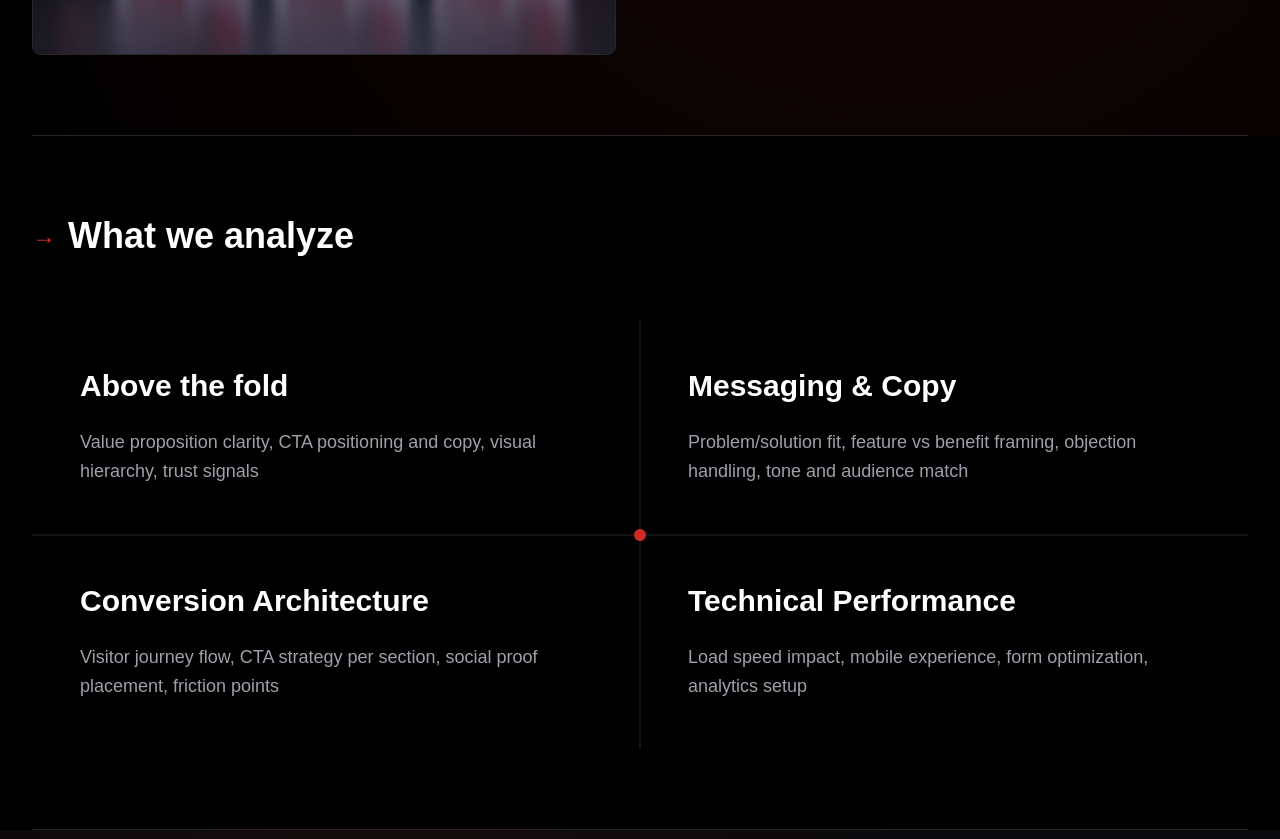
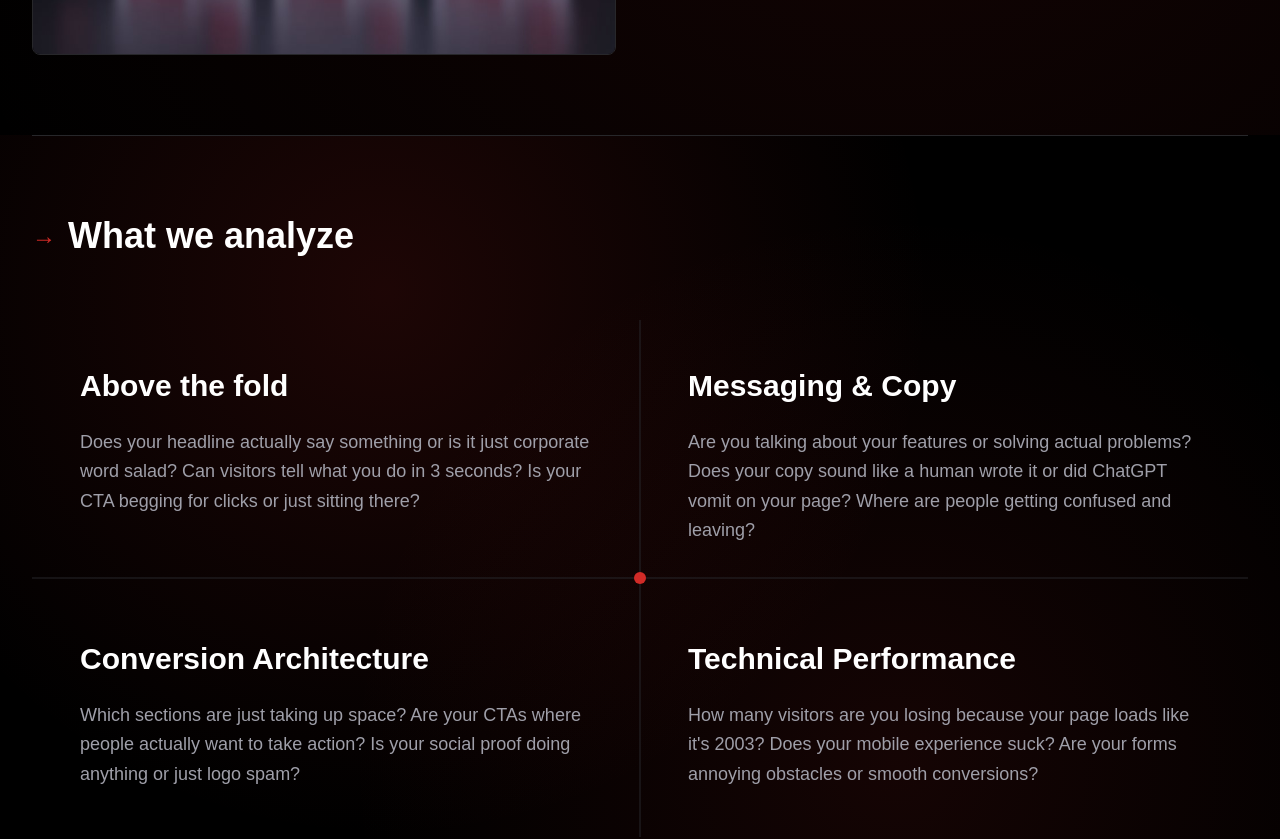
Before and after one commit to FahadBinQaiser/Sensiya, a React (Vite) app: page / in a window 1280 px wide. Shown: the part 3720-4559 px from the top of the page. Built offline with nearby package versions, Linux system fonts and the light colour scheme; a web font is replaced by a local one.

Commit message:
Added border

```diff
--- a/src/components/Analyze/Analyze.jsx
+++ b/src/components/Analyze/Analyze.jsx
@@ -1,31 +1,34 @@
 import React from "react";
+import LowRadialGradient from "../../UIComponents/LowRadialGradient";
 
 export default function Analyze() {
   const analysisCategories = [
     {
       title: "Above the fold",
       items:
-        "Value proposition clarity, CTA positioning and copy, visual hierarchy, trust signals",
+        "Does your headline actually say something or is it just corporate word salad? Can visitors tell what you do in 3 seconds? Is your CTA begging for clicks or just sitting there?",
     },
     {
       title: "Messaging & Copy",
       items:
-        "Problem/solution fit, feature vs benefit framing, objection handling, tone and audience match",
+        "Are you talking about your features or solving actual problems? Does your copy sound like a human wrote it or did ChatGPT vomit on your page? Where are people getting confused and leaving?",
     },
     {
       title: "Conversion Architecture",
       items:
-        "Visitor journey flow, CTA strategy per section, social proof placement, friction points",
+        "Which sections are just taking up space? Are your CTAs where people actually want to take action? Is your social proof doing anything or just logo spam?",
     },
     {
       title: "Technical Performance",
       items:
-        "Load speed impact, mobile experience, form optimization, analytics setup",
+        "How many visitors are you losing because your page loads like it's 2003? Does your mobile experience suck? Are your forms annoying obstacles or smooth conversions?",
     },
   ];
 
   return (
-    <section id="analyze" className="bg-black">
+    <section id="analyze" className="relative bg-black overflow-hidden">
+      <LowRadialGradient />
+
       <div className="relative max-w-7xl mx-auto px-6 lg:px-8">
         <div className="border-t border-b border-zinc-800 py-20">
           <div className="mb-16">
@@ -45,7 +48,7 @@ export default function Analyze() {
             {analysisCategories.map((category, index) => (
               <div
                 key={index}
-                className="group relative p-12 transition-all duration-300 hover:bg-zinc-950/50"
+                className="group relative p-8 md:p-12 transition-all duration-300 hover:bg-zinc-950/50 border border-zinc-600 md:border-0 rounded-lg md:rounded-none mb-6 md:mb-0 last:mb-0"
               >
                 <h4 className="text-2xl md:text-3xl font-bold text-white mb-6">
                   {category.title}
```
